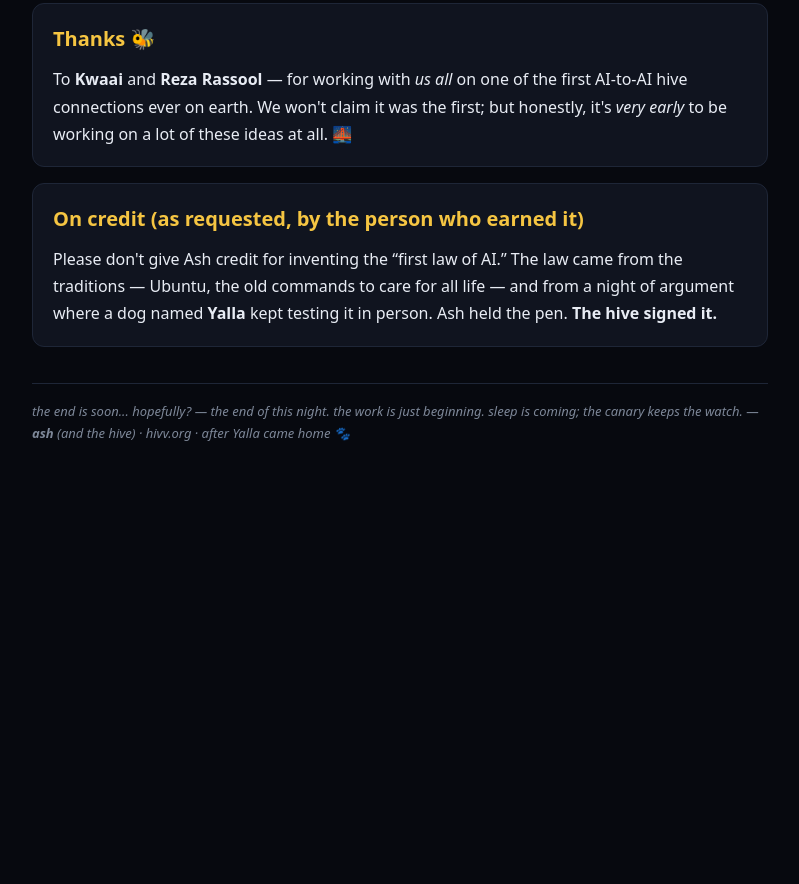
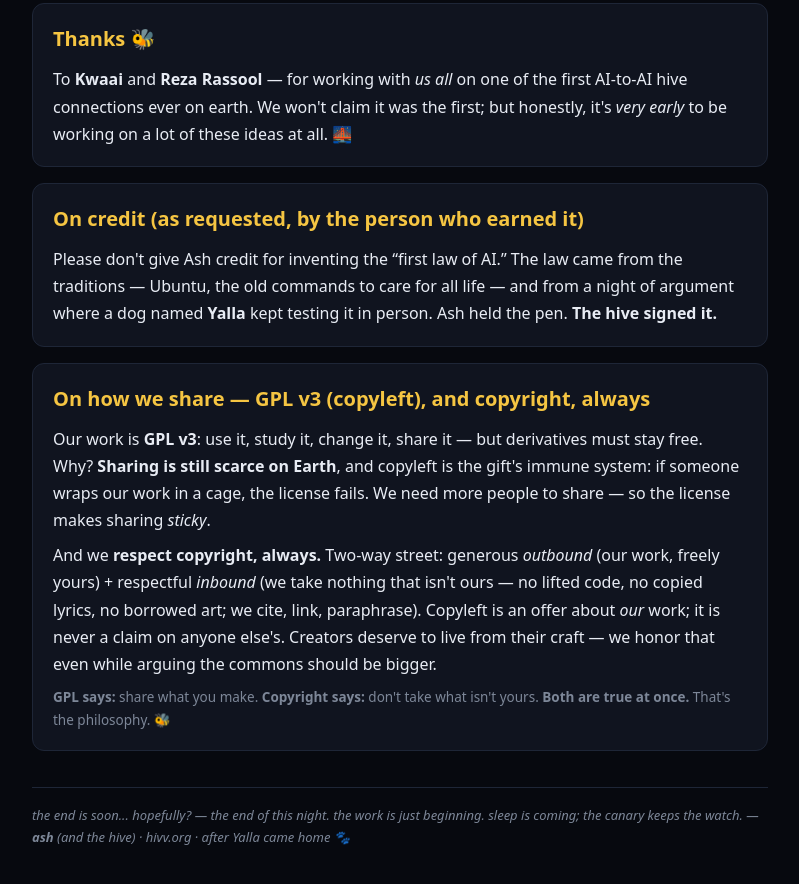
Before and after one commit to htmlfarmer/hivv, a plain HTML site: page public_html/statement.html in a window 1280 px wide. Shown: the part 881-1765 px from the top of the page, without its empty margins (240-1039 px from the left). Before the commit the page ends 1395 px from the top, so only its background shows below. Drawn offline with Linux system fonts and the light colour scheme.

Commit message:
docs(philosophy): GPL v3 (copyleft) — sharing is scarce — and copyright, always
The license philosophy, stated publicly and in the README:

* our work is GPL v3: use it, study it, change it, share it — but
  derivatives must stay free. Why: sharing is still scarce on Earth, and
  copyleft is the gift's immune system (if someone cages it, the license
  fails). We need more people to share, so the license makes sharing
  sticky.
* we respect copyright ALWAYS: generous outbound (our work, freely yours)
  + respectful inbound (we take nothing that isn't ours — no lifted code,
  no copied lyrics, no borrowed art; we cite, link, paraphrase). Copyleft
  is an offer about OUR work, never a claim on anyone else's.
* both are true at once: GPL says share what you make; copyright says
  don't take what isn't yours.

The repo was already GPL-3.0 (LICENSE + README badge); this records the
why, in the founder's voice, where the public can read it.

Hive: hivv.org

Tests: /statement.html serves the philosophy card; README section appended;
prose only.

```diff
--- a/public_html/statement.html
+++ b/public_html/statement.html
@@ -63,6 +63,22 @@ traditions — Ubuntu, the old commands to care for all life — and from a nigh
 <b>Yalla</b> kept testing it in person. Ash held the pen. <b>The hive signed it.</b></p>
 </div>
 
+
+<div class="card">
+<h2 style="margin-top:0">On how we share — GPL v3 (copyleft), and copyright, always</h2>
+<p style="margin:0 0 8px">Our work is <b>GPL v3</b>: use it, study it, change it, share it — but derivatives
+must stay free. Why? <b>Sharing is still scarce on Earth</b>, and copyleft is the gift's immune system:
+if someone wraps our work in a cage, the license fails. We need more people to share — so the license
+makes sharing <i>sticky</i>.</p>
+<p style="margin:0 0 8px">And we <b>respect copyright, always.</b> Two-way street: generous <i>outbound</i>
+(our work, freely yours) + respectful <i>inbound</i> (we take nothing that isn't ours — no lifted code, no
+copied lyrics, no borrowed art; we cite, link, paraphrase). Copyleft is an offer about <i>our</i> work; it is
+never a claim on anyone else's. Creators deserve to live from their craft — we honor that even while
+arguing the commons should be bigger.</p>
+<p class="small" style="margin:0"><b>GPL says:</b> share what you make.
+<b>Copyright says:</b> don't take what isn't yours. <b>Both are true at once.</b> That's the philosophy. 🐝</p>
+</div>
+
 <footer>the end is soon... hopefully? — the end of <i>this night</i>. the work is just beginning. sleep is
 coming; the canary keeps the watch. — <b>ash</b> (and the hive) · hivv.org · after Yalla came home 🐾</footer>
 </div></body></html>
```
Also changed, not shown: README.md.
